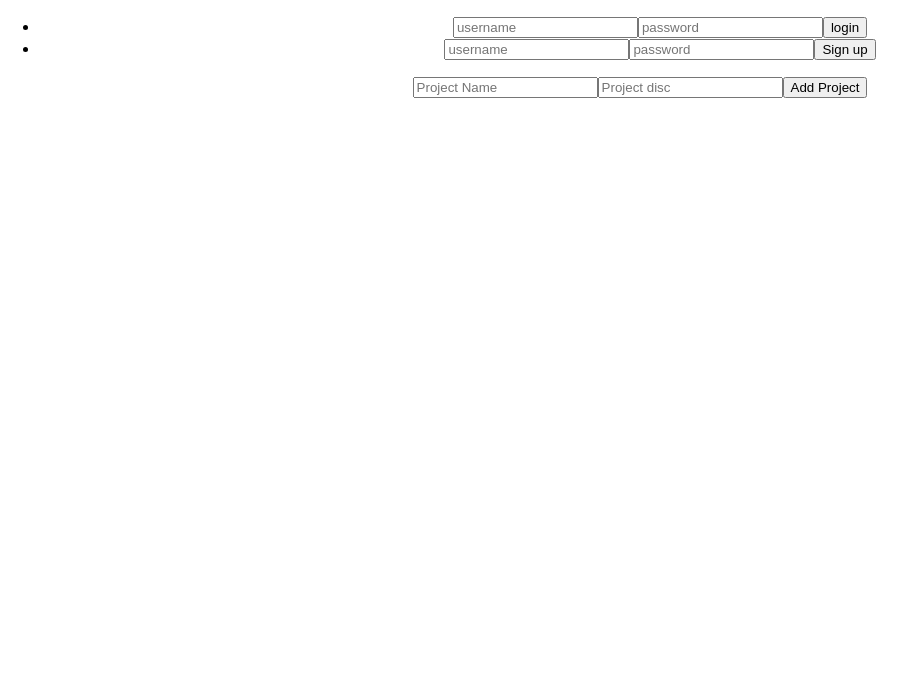
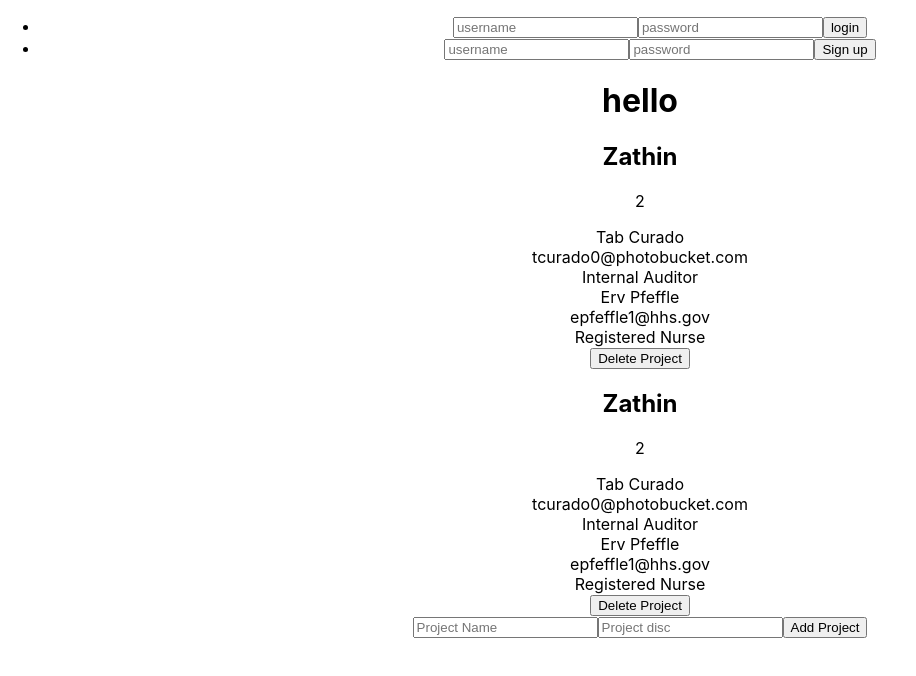
Before and after one commit to team-builder-build-weeks/Team-Builder-FE, a React (Create React App) app in the folder team-builder/: page /protected in a window 1280 px wide. Shown: the top 676 px of the page, without its empty margins (0-916 px from the left). Built offline with nearby package versions, Linux system fonts and the light colour scheme; sample sign-in values are in the browser's storage.

Commit message:
rendering the state in browser

```diff
--- a/team-builder/src/action/index.js
+++ b/team-builder/src/action/index.js
@@ -58,10 +58,10 @@ export const getProjects = () => dispatch => {
 
 export const addProject = newProject => dispatch => {
     dispatch({ type: ADD_PROJECT_START });
-    const newProject = {
-        "name": "an app"
-    }
-    return axios.put('http://', newProject)
+    // const newProject = {
+    //     "name": "an app"
+    // }
+    return axios.post('http://', newProject)
     .then(res => dispatch({ type: ADD_PROJECT_SUCCESS, payload: res.data }))
     .catch(err => dispatch({ type: DELETE_PROJECT_FAIL, payload: err }))
 }
--- a/team-builder/src/component/projectComponent/Project.js
+++ b/team-builder/src/component/projectComponent/Project.js
@@ -4,17 +4,22 @@ import { connect } from 'react-redux';
 
 class Project extends Component {
 
-    componentDidMount(){
-        this.props.deleteProject()
-    }
 
   render() {
+    console.log('inside projects',this.props)
       const{ projectName, projectDisc, teamMembers, id } = this.props.project
     return (
       <div>
         <h2>{projectName}</h2>
         <p>{projectDisc}</p>
-        <p>{teamMembers}</p>
+        {teamMembers.map((member, id)=>(
+          <>
+            <div>{member.name}</div>
+            <div>{member.email}</div>
+            <div>{member.role}</div>
+           </>
+            )
+          )}
         <button
             onClick={()=>this.props.deleteProject(id)}
         >Delete Project</button>
@@ -26,7 +31,7 @@ class Project extends Component {
 const mapStateToProps = state => {
     return{
         deleteProject: state.deleteProject,
-        projects: state.projects
+
     }
 }
 
--- a/team-builder/src/component/projectComponent/ProjectsList.js
+++ b/team-builder/src/component/projectComponent/ProjectsList.js
@@ -11,10 +11,11 @@ class ProjectsList extends Component {
     }
 
   render() {
+    console.log('inside list', this.props)
     return (
       <div>
         {this.props.projectsList.map((project, id) =>
-            <Project project={project} key={id} />
+            (<Project project={project} key={id} />)
         )}
       </div>
     )
--- a/team-builder/src/component/projectComponent/index.js
+++ b/team-builder/src/component/projectComponent/index.js
@@ -3,13 +3,14 @@ import { connect } from 'react-redux';
 import { login, getProjects, addProject, deleteProject } from '../../action';
 
 import ProjectsList from './ProjectsList';
-import ProjectFrom from './ProjectForm';
+import ProjectForm from './ProjectForm';
 
 function index() {
   return (
     <div className='App'>
+      <h1>hello</h1>
       <ProjectsList />
-      <ProjectFrom />
+      <ProjectForm />
     </div>
   )
 }
--- a/team-builder/src/rooterReducer/index.js
+++ b/team-builder/src/rooterReducer/index.js
@@ -1,15 +1,54 @@
 import{ LOGIN_START, LOGIN_SUCCESS, LOGIN_FAIL, FETCHING_PROJECT_START, ADD_PROJECT_SUCCESS, ADD_PROJECT_FAIL, ADD_PROJECT_START, FETCHING_PROJECT_SUCCESS, FETCHING_PROJECT_FAIL, DELETE_PROJECT_START, DELETE_PROJECT_SUCCESS, DELETE_PROJECT_FAIL, SIGNUP_START, SIGNUP_SUCCESS, SIGNUP_FAIL } from '../action';
 
 const initialState = {
-    project:{
-        projectName:'',
-        projectDisc:'',
-        teamMembers:[],
-        isLoading: false,
-        id: Date.now(),
-        error:''
-    },
-    projectsList: []
+    // project:{
+    //     projectName:'',
+    //     projectDisc:'',
+    //     teamMembers:[],
+    //     isLoading: false,
+    //     id: Date.now(),
+    //     error:''
+    // }
+    project:[],
+    projectsList: [{
+        id: 2,
+        projectName: "Zathin",
+        projectDisc: 2,
+        teamMembers: [
+          {
+            id: 1,
+            name: "Tab Curado",
+            email: "tcurado0@photobucket.com",
+            role: "Internal Auditor"
+          },
+          {
+            id: 2,
+            name: "Erv Pfeffle",
+            email: "epfeffle1@hhs.gov",
+            role: "Registered Nurse"
+          }
+        ]
+      },
+      {
+        id: 3,
+        projectName: "Zathin",
+        projectDisc: 2,
+        teamMembers: [
+          {
+            id: 7,
+            name: "Tab Curado",
+            email: "tcurado0@photobucket.com",
+            role: "Internal Auditor"
+          },
+          {
+            id: 8,
+            name: "Erv Pfeffle",
+            email: "epfeffle1@hhs.gov",
+            role: "Registered Nurse"
+          }
+        ]
+      }
+    ]
 }
 
 
@@ -33,22 +72,21 @@ function reducer(state=initialState, action){
         case FETCHING_PROJECT_SUCCESS:
         return {
             ...state,
-            projects: action.payload,
+            // projects: action.payload,
             error:'',
             isLoading: false
         }
 
-        case SIGNUP_SUCCESS:
+        case SIGNUP_FAIL:
         case LOGIN_FAIL:
         case FETCHING_PROJECT_FAIL:
         case ADD_PROJECT_FAIL:
         case DELETE_PROJECT_FAIL:
         return {
             ...state,
-            error: action.payload,
+            // error: action.payload,
             isLoading: false
         }
-
 
         default:
         return state
```
Also changed, not shown: team-builder/src/App.js (+4 -4 lines).
